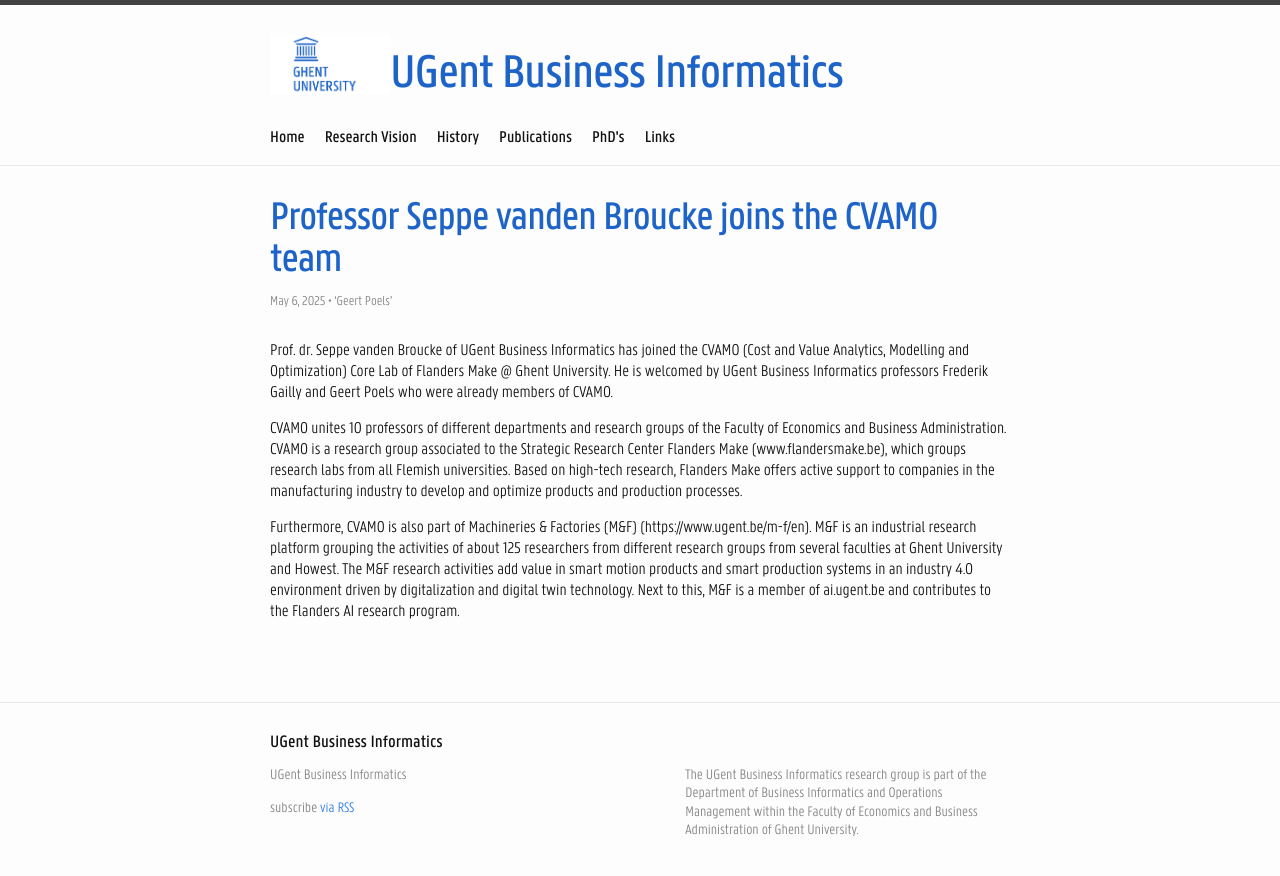
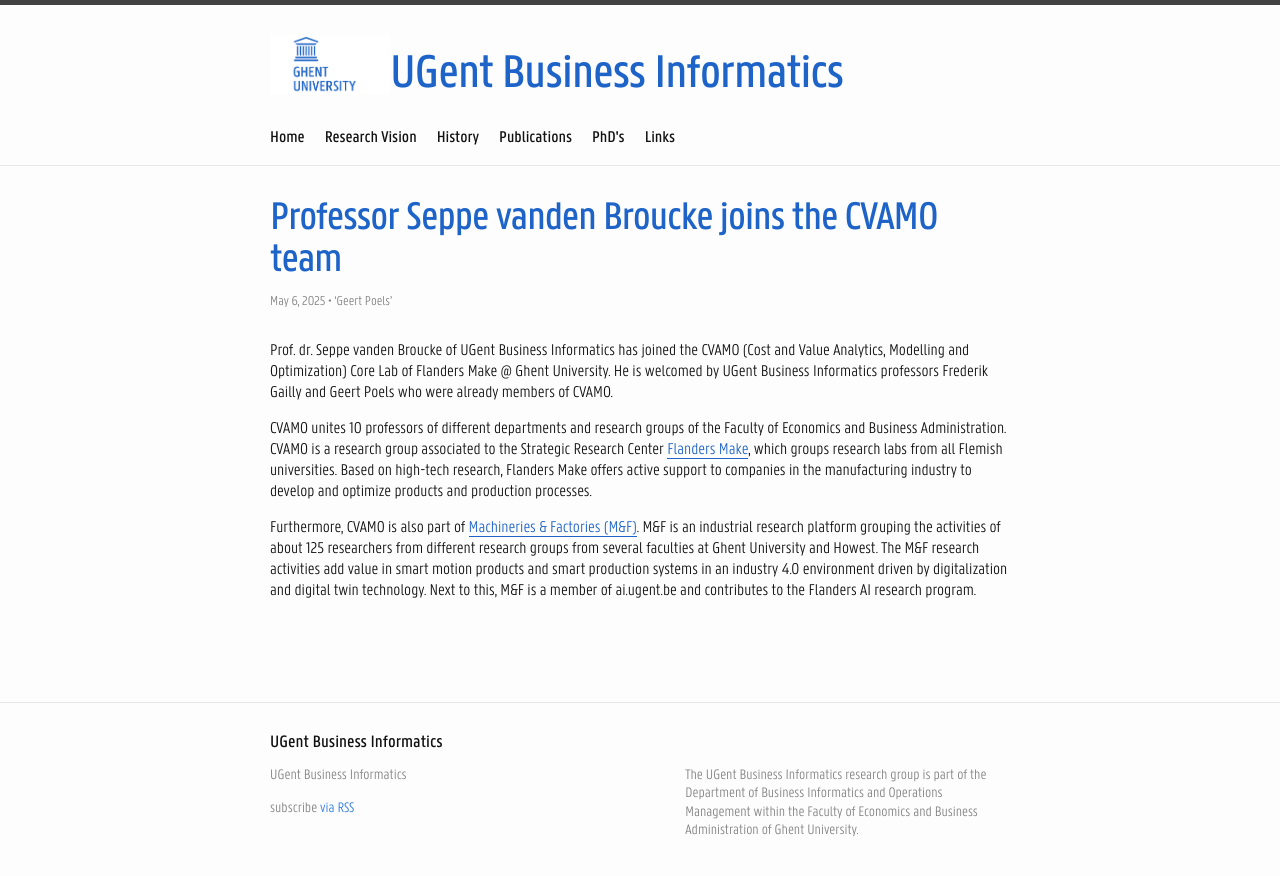
Before and after one commit to UGent-BusinessInformatics/ugent-businessinformatics.github.io, a Jekyll site: the page built from _posts/2025-05-06-CVAMOupdate.markdown, in a window 1280 px wide. Shown: the top 876 px of the page. Built offline with Jekyll 4.4.1, drawn with Linux system fonts in a browser that asks for light colours.

Commit message:
Update 2025-05-06-CVAMOupdate.markdown
URLs added

```diff
--- a/_posts/2025-05-06-CVAMOupdate.markdown
+++ b/_posts/2025-05-06-CVAMOupdate.markdown
@@ -8,8 +8,8 @@
 ---
 Prof. dr. Seppe vanden Broucke of UGent Business Informatics has joined the CVAMO (Cost and Value Analytics, Modelling and Optimization) Core Lab of Flanders Make @ Ghent University. He is welcomed by UGent Business Informatics professors Frederik Gailly and Geert Poels who were already members of CVAMO.
 
-CVAMO unites 10 professors of different departments and research groups of the Faculty of Economics and Business Administration. CVAMO is a research group associated to the Strategic Research Center Flanders Make (www.flandersmake.be), which groups research labs from all Flemish universities. Based on high-tech research, Flanders Make offers active support to companies in the manufacturing industry to develop and optimize products and production processes.
+CVAMO unites 10 professors of different departments and research groups of the Faculty of Economics and Business Administration. CVAMO is a research group associated to the Strategic Research Center [Flanders Make](www.flandersmake.be), which groups research labs from all Flemish universities. Based on high-tech research, Flanders Make offers active support to companies in the manufacturing industry to develop and optimize products and production processes.
 
-Furthermore, CVAMO is also part of Machineries & Factories (M&F) (https://www.ugent.be/m-f/en). M&F is an industrial research platform grouping the activities of about 125 researchers from different research groups from several faculties at Ghent University and Howest. The M&F research activities add value in smart motion products and smart production systems in an industry 4.0 environment driven by digitalization and digital twin technology. Next to this, M&F is a member of ai.ugent.be and contributes to the Flanders AI research program.
+Furthermore, CVAMO is also part of [Machineries & Factories (M&F)](https://www.ugent.be/m-f/en). M&F is an industrial research platform grouping the activities of about 125 researchers from different research groups from several faculties at Ghent University and Howest. The M&F research activities add value in smart motion products and smart production systems in an industry 4.0 environment driven by digitalization and digital twin technology. Next to this, M&F is a member of ai.ugent.be and contributes to the Flanders AI research program.
 
 <!--more-->
```
